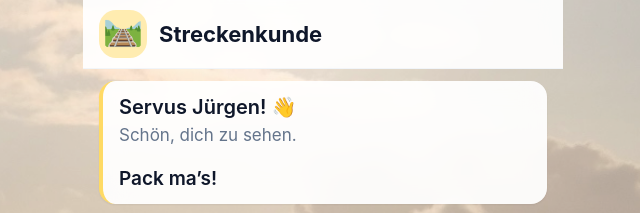
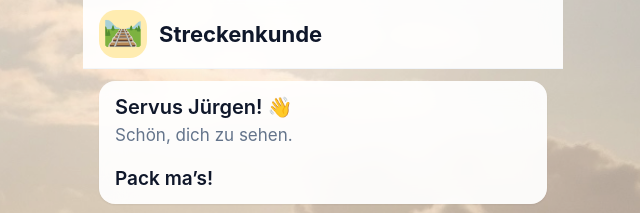
Before and after one commit to MichJu2285/Streckenkunde, a plain HTML site: page index.html in a window 1280 px wide. Shown: the top 213 px of the page, 317-957 px from the left. Drawn offline with Linux system fonts and the light colour scheme.

Commit message:
Update 88: Gelben Akzent-Streifen an der Begruessungs-Karte entfernt (Juergen IMG_3306)

```diff
--- a/index.html
+++ b/index.html
@@ -1,5 +1,5 @@
 <!DOCTYPE html>
-<!-- v2 build 2026-11-16h: Logo-Kachel 30% Transparenz, Emoji 🛤️ nochmal 5px höher (padding-bottom 10px, Jürgen) – Cache-Buster -->
+<!-- v2 build 2026-11-16i: Gelber Akzent-Streifen an der Begrüßungs-Karte entfernt (Jürgen IMG_3306) – Cache-Buster -->
 <html lang="de">
 <head>
 <meta charset="utf-8">
@@ -44,7 +44,7 @@
   .datumInput::-webkit-date-and-time-value { color: transparent; -webkit-text-fill-color: transparent; }
   .card { background: rgba(255,255,255,var(--card-alpha)); -webkit-backdrop-filter: blur(12px) saturate(1.05); backdrop-filter: blur(12px) saturate(1.05); border-radius: 16px; padding: 14px; box-shadow: 0 1px 2px rgba(15,23,42,.06); margin: 0 16px 10px; }
   .qlabel { font-weight: 600; margin-bottom: 10px; font-size: 18px; }
-  .welcome { margin: 0 16px 12px; padding: 14px 16px; border-radius: 16px; background: rgba(255,255,255,var(--card-alpha)); -webkit-backdrop-filter: blur(12px) saturate(1.05); backdrop-filter: blur(12px) saturate(1.05); box-shadow: 0 1px 2px rgba(15,23,42,.06); font-size: 20px; font-weight: 600; color: #0f172a; border-left: 4px solid var(--akzent); }
+  .welcome { margin: 0 16px 12px; padding: 14px 16px; border-radius: 16px; background: rgba(255,255,255,var(--card-alpha)); -webkit-backdrop-filter: blur(12px) saturate(1.05); backdrop-filter: blur(12px) saturate(1.05); box-shadow: 0 1px 2px rgba(15,23,42,.06); font-size: 20px; font-weight: 600; color: #0f172a; }
   .welcome .w1 { display: block; margin-top: 6px; font-weight: 400; font-size: 17px; color: #64748b; }
   .welcome .w2 { display: block; margin-top: 22px; font-weight: 600; font-size: 19px; color: #0f172a; }
   .opt { display: block; width: 100%; text-align: left; padding: 12px 14px; border-radius: 12px; border: 1px solid #e2e8f0; background: rgba(248,250,252,var(--feld-alpha)); color: #334155; font-size: 18px; margin-bottom: 8px; cursor: pointer; font-family: inherit; }
```
